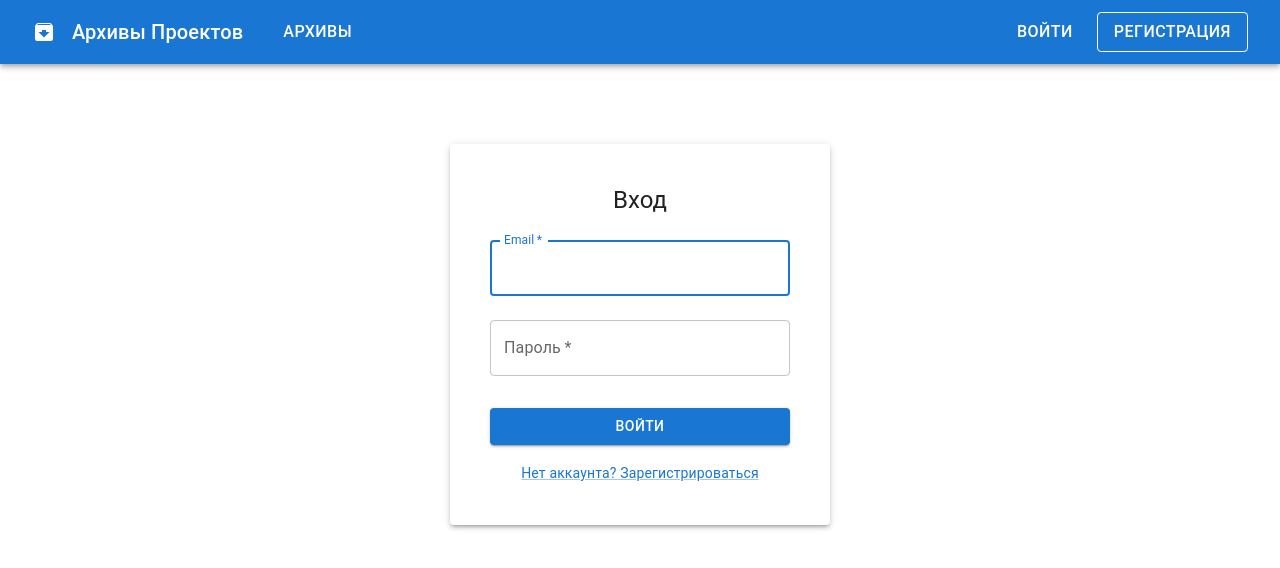
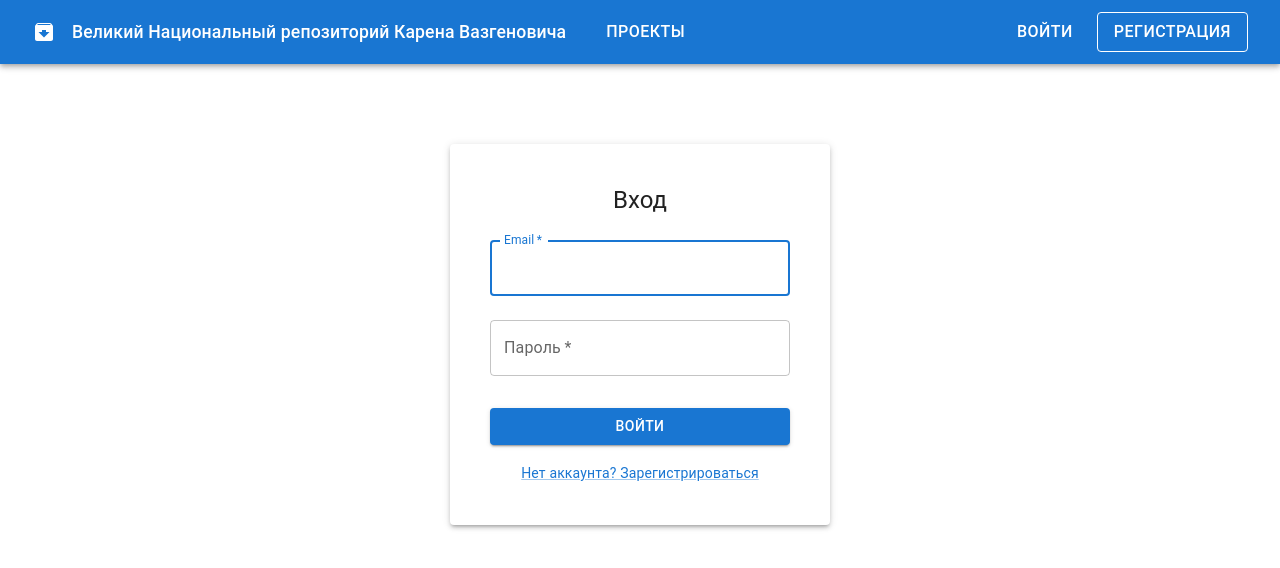
Before and after one commit to nkarbofos/nkarbofos.github.io, a React (Vite) app in the folder lab5/: page /login in a window 1280 px wide. Shown: the top 568 px of the page. Built offline with nearby package versions, Linux system fonts and the light colour scheme; no server answers.

Commit message:
fix: fixed names

```diff
--- a/lab5/src/components/layout/Navbar.tsx
+++ b/lab5/src/components/layout/Navbar.tsx
@@ -56,14 +56,16 @@ const Navbar: React.FC = () => {
             textDecoration: 'none',
             color: 'inherit',
             mr: { xs: 0, sm: 4 },
-            fontSize: { xs: '1rem', sm: '1.25rem' },
+            fontSize: { xs: '0.875rem', sm: '1rem', md: '1.1rem' },
+            whiteSpace: { xs: 'normal', sm: 'nowrap' },
+            lineHeight: { xs: 1.2, sm: 1.5 },
           }}
         >
           <Box component="span" sx={{ display: { xs: 'none', sm: 'inline' } }}>
-            Архивы Проектов
+            Великий Национальный репозиторий Карена Вазгеновича
           </Box>
           <Box component="span" sx={{ display: { xs: 'inline', sm: 'none' } }}>
-            Архивы
+            ВНРКВ
           </Box>
         </Typography>
 
@@ -81,7 +83,7 @@ const Navbar: React.FC = () => {
             to="/"
             sx={{ fontSize: { xs: '0.875rem', sm: '1rem' } }}
           >
-            Архивы
+            Проекты
           </Button>
           {currentUser && (
             <Button
@@ -156,7 +158,7 @@ const Navbar: React.FC = () => {
                     navigate('/my-links');
                   }}
                 >
-                  Мои ссылки
+                  Мои проекты
                 </MenuItem>
                 <MenuItem onClick={handleLogout}>Выйти</MenuItem>
               </Menu>
--- a/lab5/src/components/profile/MyLinks.tsx
+++ b/lab5/src/components/profile/MyLinks.tsx
@@ -33,7 +33,7 @@ const MyLinks: React.FC = () => {
       const data = await getArchives({ userId: currentUser.uid });
       setArchives(data);
     } catch (err: any) {
-      setError(err.message || 'Ошибка при загрузке ссылок');
+      setError(err.message || 'Ошибка при загрузке проектов');
     } finally {
       setLoading(false);
     }
@@ -99,7 +99,7 @@ const MyLinks: React.FC = () => {
             mb: 2,
           }}
         >
-          Мои ссылки
+          Мои проекты
         </Typography>
         <Typography
           variant="body1"
@@ -109,7 +109,7 @@ const MyLinks: React.FC = () => {
             mb: 4,
           }}
         >
-          Здесь вы можете управлять своими ссылками на проекты
+          Здесь вы можете управлять своими проектами
         </Typography>
       </Paper>
 
@@ -130,7 +130,7 @@ const MyLinks: React.FC = () => {
               fontSize: { xs: '1.125rem', sm: '1.25rem', lg: '1.5rem' },
             }}
           >
-            У вас пока нет ссылок
+            У вас пока нет проектов
           </Typography>
           <Typography
             variant="body2"
@@ -140,7 +140,7 @@ const MyLinks: React.FC = () => {
               mt: 2,
             }}
           >
-            Добавьте свою первую ссылку на проект
+            Добавьте свой первый проект
           </Typography>
         </Paper>
       ) : (
```
